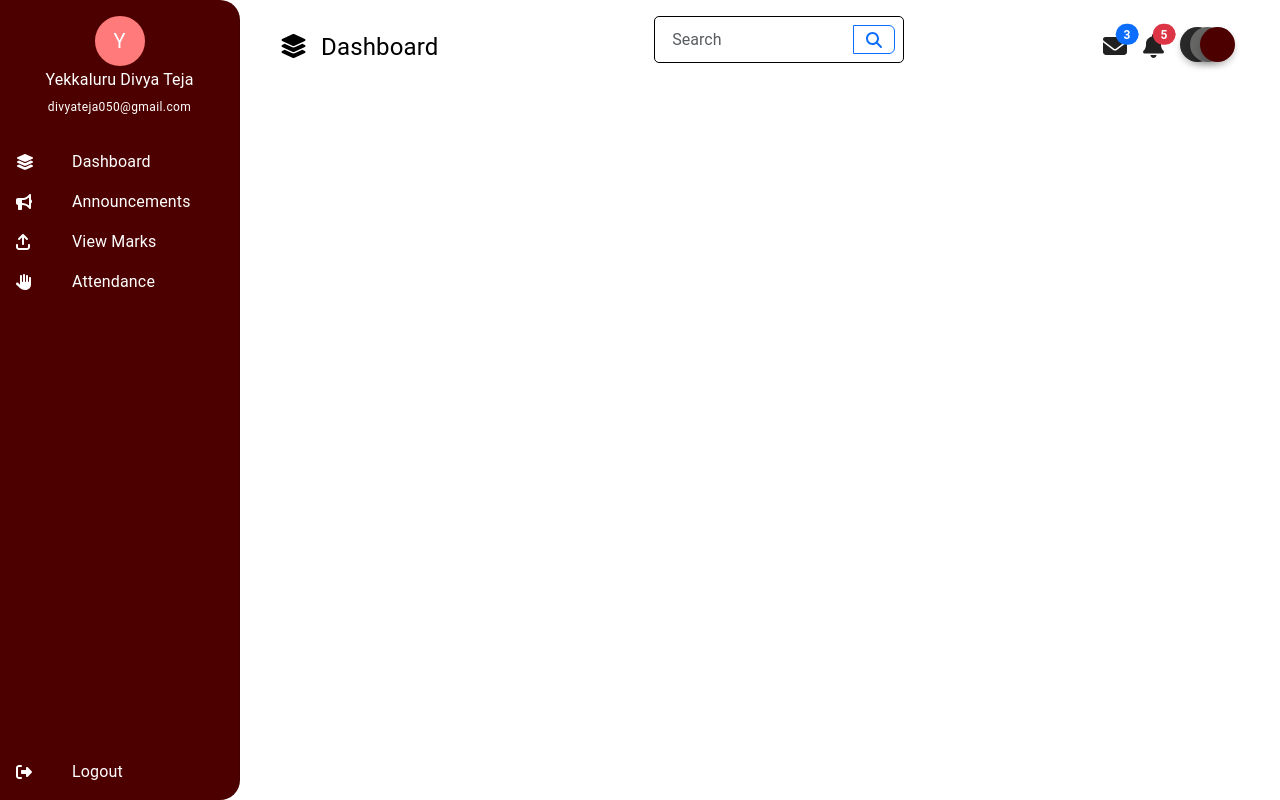
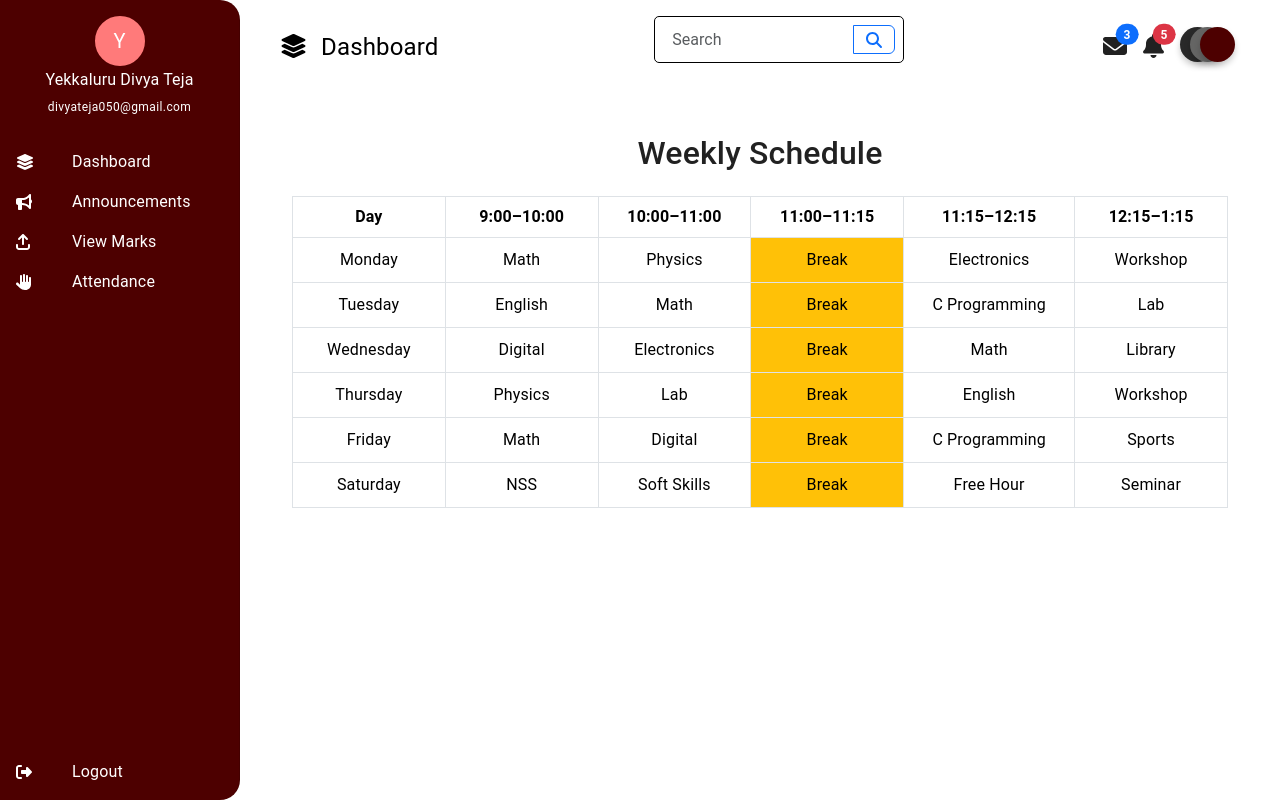
Before and after one commit to ECE-WEB/ECE_Web_FrontEnd, a React (Vite) app: page /studentschedule in a window 1280 px wide. Built offline with nearby package versions, Linux system fonts and the light colour scheme.

Commit message:
schedule

```diff
--- a/src/components/Root.jsx
+++ b/src/components/Root.jsx
@@ -11,6 +11,7 @@ import LoginPage from "../pages/LoginPage";
 import SidePanel from "./SidePanel";
 import StudentDashboard from "../pages/StudentDashboard";
 import StudentAttendance from "../pages/StudentAttendance";
+import StudentSchedule from "../pages/StudentSchedule";
 
 const drawerWidthExpanded = 240;
 const drawerWidthCollapsed = 60;
@@ -132,6 +133,7 @@ function Root() {
         <Route path="/sidepanel" element={<SidePanel />} />
         <Route path="/studentdashboard" element={<StudentDashboard />} />
         <Route path="/studentattendance" element={<StudentAttendance/>} />
+        <Route path="/studentschedule" element={<StudentSchedule/>} />
           </Routes>
         </Box>
       </Box>
--- /dev/null
+++ b/src/pages/StudentSchedule.jsx
@@ -0,0 +1,48 @@
+import React from 'react';
+import '../styles/StudentSchedule.css'; // for custom styles
+import 'bootstrap/dist/css/bootstrap.min.css';
+
+const scheduleData = {
+  Monday: ["Math", "Physics", "Break", "Electronics", "Workshop"],
+  Tuesday: ["English", "Math", "Break", "C Programming", "Lab"],
+  Wednesday: ["Digital", "Electronics", "Break", "Math", "Library"],
+  Thursday: ["Physics", "Lab", "Break", "English", "Workshop"],
+  Friday: ["Math", "Digital", "Break", "C Programming", "Sports"],
+  Saturday: ["NSS", "Soft Skills", "Break", "Free Hour", "Seminar"],
+};
+
+const timeSlots = ["9:00–10:00", "10:00–11:00", "11:00–11:15", "11:15–12:15", "12:15–1:15"];
+
+const SchedulePage = () => {
+  return (
+    <div className="container mt-5">
+      <h2 className="text-center mb-4">Weekly Schedule</h2>
+      <div className="table-responsive">
+        <table className="table table-bordered text-center schedule-table">
+          <thead className="thead-dark">
+            <tr>
+              <th>Day</th>
+              {timeSlots.map((slot, idx) => (
+                <th key={idx}>{slot}</th>
+              ))}
+            </tr>
+          </thead>
+          <tbody>
+            {Object.entries(scheduleData).map(([day, subjects]) => (
+              <tr key={day}>
+                <td className="font-weight-bold">{day}</td>
+                {subjects.map((subject, idx) => (
+                  <td key={idx} className={subject === "Break" ? "bg-warning" : ""}>
+                    {subject}
+                  </td>
+                ))}
+              </tr>
+            ))}
+          </tbody>
+        </table>
+      </div>
+    </div>
+  );
+};
+
+export default SchedulePage;
--- /dev/null
+++ b/src/styles/StudentSchedule.css
@@ -0,0 +1,14 @@
+.schedule-table th, .schedule-table td {
+    vertical-align: middle;
+    min-width: 120px;
+  }
+
+  .schedule-table td {
+    font-size: 1rem;
+    padding: 10px;
+  }
+
+  thead {
+    background-color: #343a40;
+    color: white;
+  }
```
